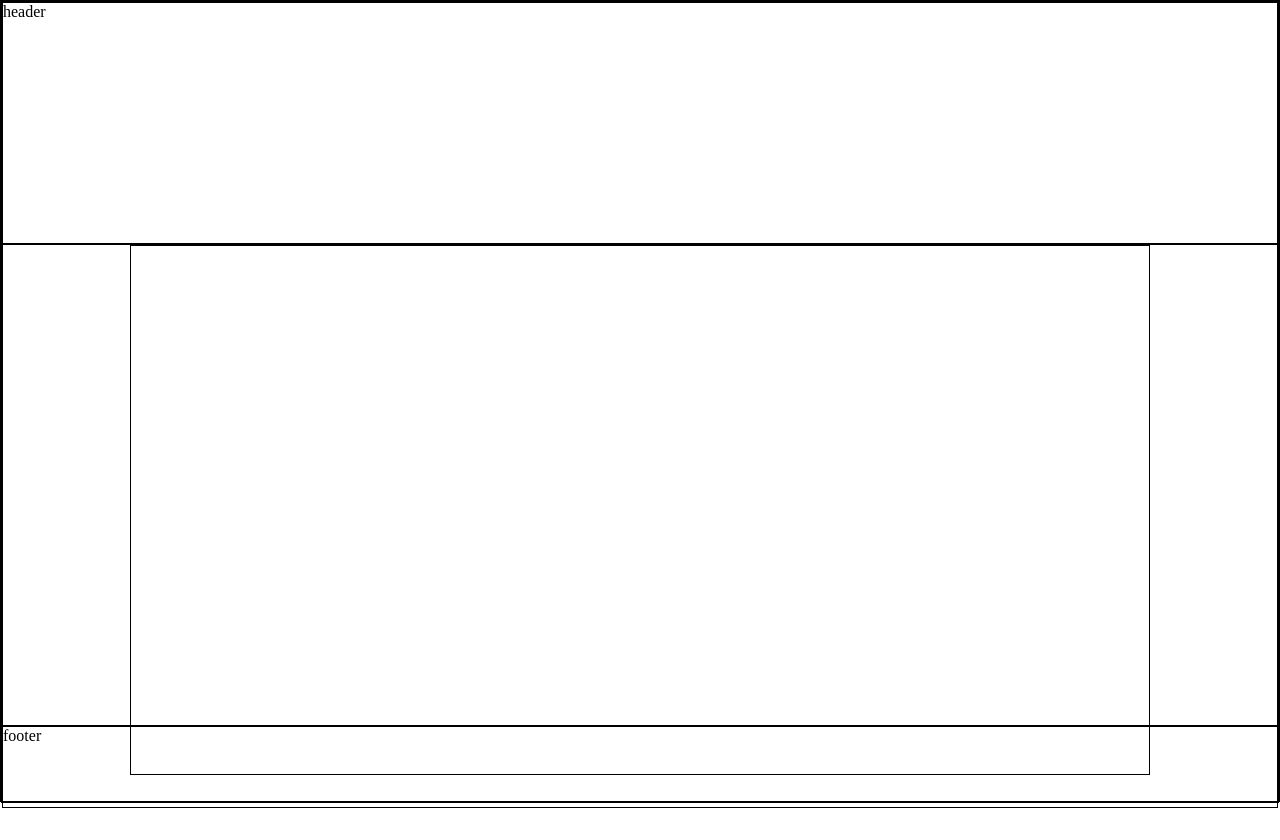
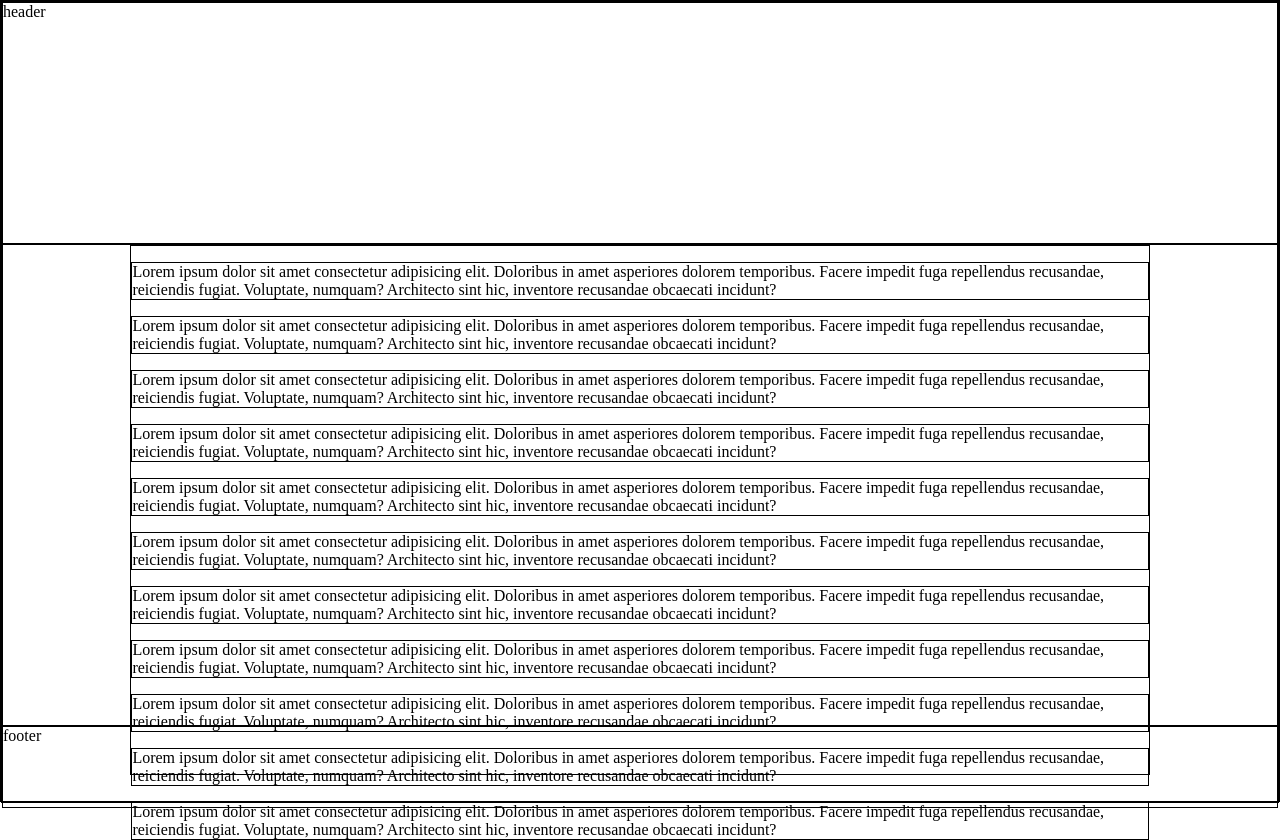
Before and after one commit to memorias-integradas/web-page, a plain HTML site: page index.html in a window 1280 px wide. Before the commit the page ends 808 px from the top, so only its background shows below. Drawn offline with Linux system fonts and the light colour scheme.

Commit message:
Update index.html

```diff
--- a/index.html
+++ b/index.html
@@ -13,8 +13,49 @@
     </header>
     <div class="cuerpo">
         <div class="contenido">
+            <p>
+                Lorem ipsum dolor sit amet consectetur adipisicing elit. Doloribus in amet asperiores dolorem temporibus. Facere impedit fuga repellendus recusandae, reiciendis fugiat. Voluptate, numquam? Architecto sint hic, inventore recusandae obcaecati incidunt?
 
-        </div>
+            </p>
+<p>
+                Lorem ipsum dolor sit amet consectetur adipisicing elit. Doloribus in amet asperiores dolorem temporibus. Facere impedit fuga repellendus recusandae, reiciendis fugiat. Voluptate, numquam? Architecto sint hic, inventore recusandae obcaecati incidunt?
+
+            </p>
+            <p>
+                    Lorem ipsum dolor sit amet consectetur adipisicing elit. Doloribus in amet asperiores dolorem temporibus. Facere impedit fuga repellendus recusandae, reiciendis fugiat. Voluptate, numquam? Architecto sint hic, inventore recusandae obcaecati incidunt?
+
+                </p>
+                <p>
+                        Lorem ipsum dolor sit amet consectetur adipisicing elit. Doloribus in amet asperiores dolorem temporibus. Facere impedit fuga repellendus recusandae, reiciendis fugiat. Voluptate, numquam? Architecto sint hic, inventore recusandae obcaecati incidunt?
+
+                    </p><p>
+                            Lorem ipsum dolor sit amet consectetur adipisicing elit. Doloribus in amet asperiores dolorem temporibus. Facere impedit fuga repellendus recusandae, reiciendis fugiat. Voluptate, numquam? Architecto sint hic, inventore recusandae obcaecati incidunt?
+
+                        </p><p>
+                                Lorem ipsum dolor sit amet consectetur adipisicing elit. Doloribus in amet asperiores dolorem temporibus. Facere impedit fuga repellendus recusandae, reiciendis fugiat. Voluptate, numquam? Architecto sint hic, inventore recusandae obcaecati incidunt?
+
+                            </p>
+                            <p>
+                                    Lorem ipsum dolor sit amet consectetur adipisicing elit. Doloribus in amet asperiores dolorem temporibus. Facere impedit fuga repellendus recusandae, reiciendis fugiat. Voluptate, numquam? Architecto sint hic, inventore recusandae obcaecati incidunt?
+
+                                </p>
+                                <p>
+                                        Lorem ipsum dolor sit amet consectetur adipisicing elit. Doloribus in amet asperiores dolorem temporibus. Facere impedit fuga repellendus recusandae, reiciendis fugiat. Voluptate, numquam? Architecto sint hic, inventore recusandae obcaecati incidunt?
+
+                                    </p>
+                                    <p>
+                                            Lorem ipsum dolor sit amet consectetur adipisicing elit. Doloribus in amet asperiores dolorem temporibus. Facere impedit fuga repellendus recusandae, reiciendis fugiat. Voluptate, numquam? Architecto sint hic, inventore recusandae obcaecati incidunt?
+
+                                        </p>
+                                        <p>
+                                                Lorem ipsum dolor sit amet consectetur adipisicing elit. Doloribus in amet asperiores dolorem temporibus. Facere impedit fuga repellendus recusandae, reiciendis fugiat. Voluptate, numquam? Architecto sint hic, inventore recusandae obcaecati incidunt?
+
+                                            </p><p>
+                                                    Lorem ipsum dolor sit amet consectetur adipisicing elit. Doloribus in amet asperiores dolorem temporibus. Facere impedit fuga repellendus recusandae, reiciendis fugiat. Voluptate, numquam? Architecto sint hic, inventore recusandae obcaecati incidunt?
+
+                                                </p>
+
+                        </div>
     </div>
     <footer class="pie">
         footer
```
